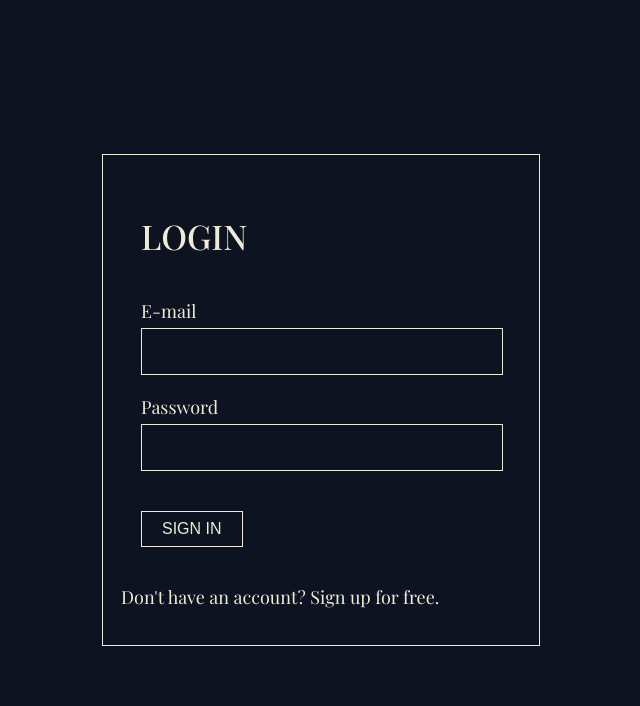
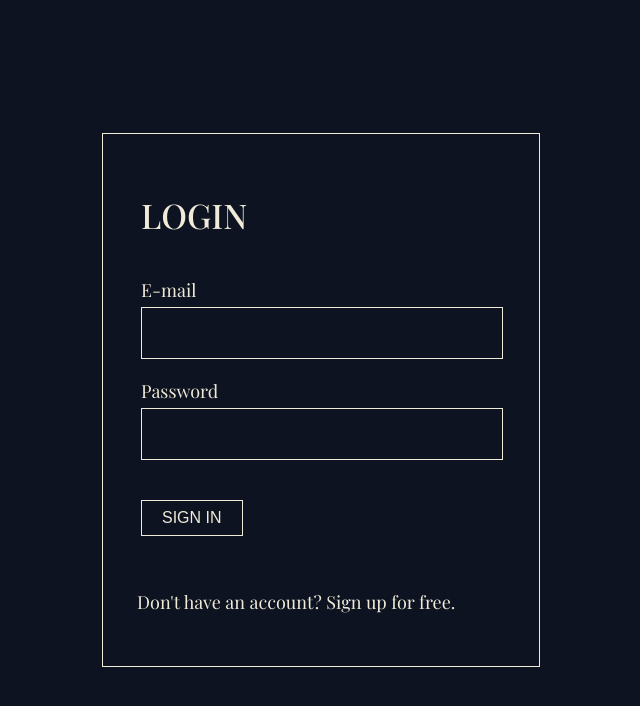
Before and after one commit to bartoszbialoglowicz/web-game-frontend, a React (Create React App) app: page /auth in a window 1280 px wide. Shown: the top 706 px of the page, without its empty margins (319-959 px from the left). Built offline with nearby package versions, Linux system fonts and the light colour scheme; the HTML template or start-up script is replaced by a standard one.

Commit message:
Added new font family.

```diff
--- a/src/components/Auth/Input.module.css
+++ b/src/components/Auth/Input.module.css
@@ -15,9 +15,14 @@ input {
     background-color: transparent;
     width: 92%;
     color: #f0ebd8;
-    font-size: 14px;
+    font-size: 16px;
     outline: none;
     transition: .2s;
+    font-family: 'Playfair Display', serif;
+}
+
+span {
+    padding: 4%;
 }
 
 @keyframes flash {
```
